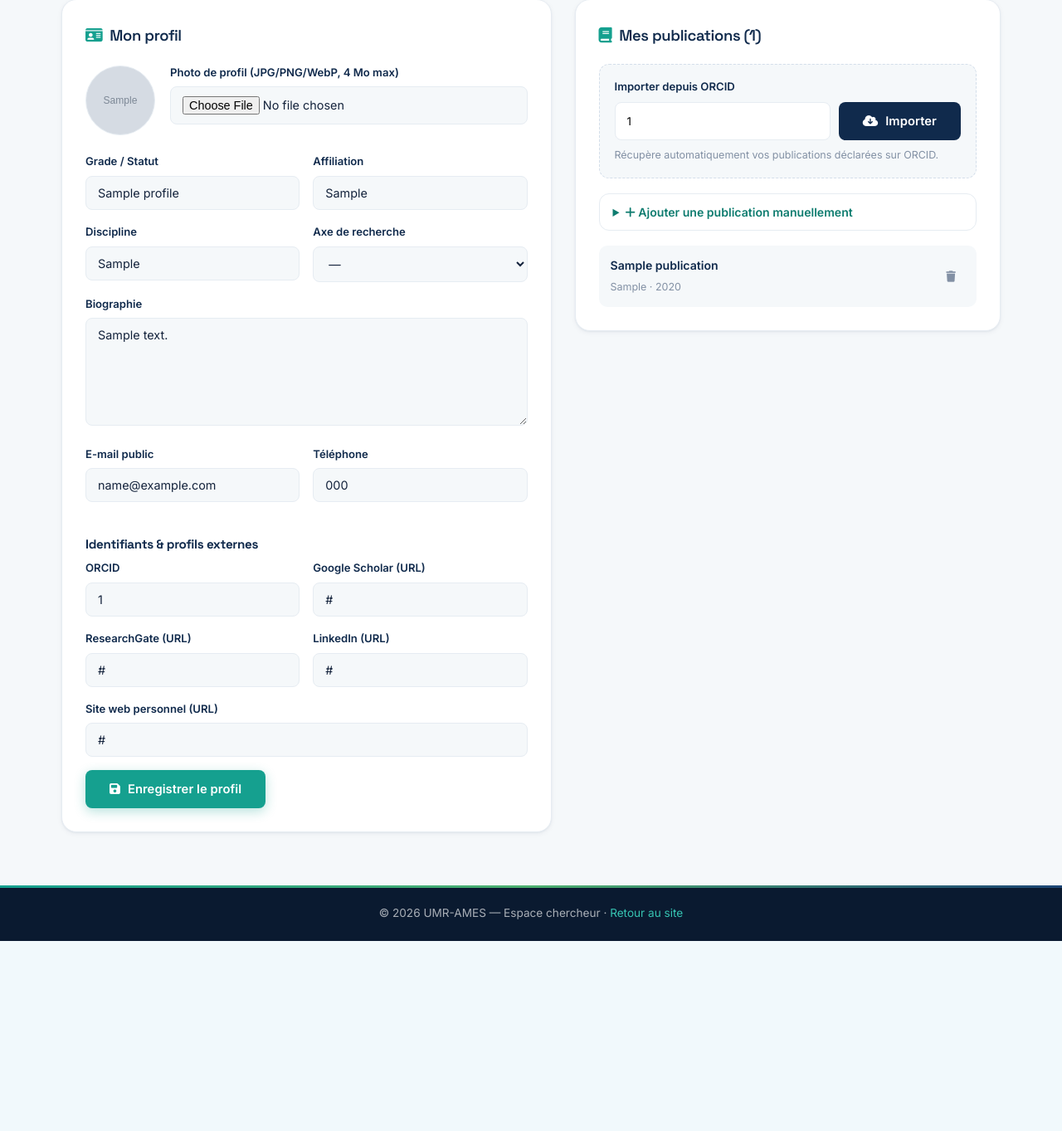
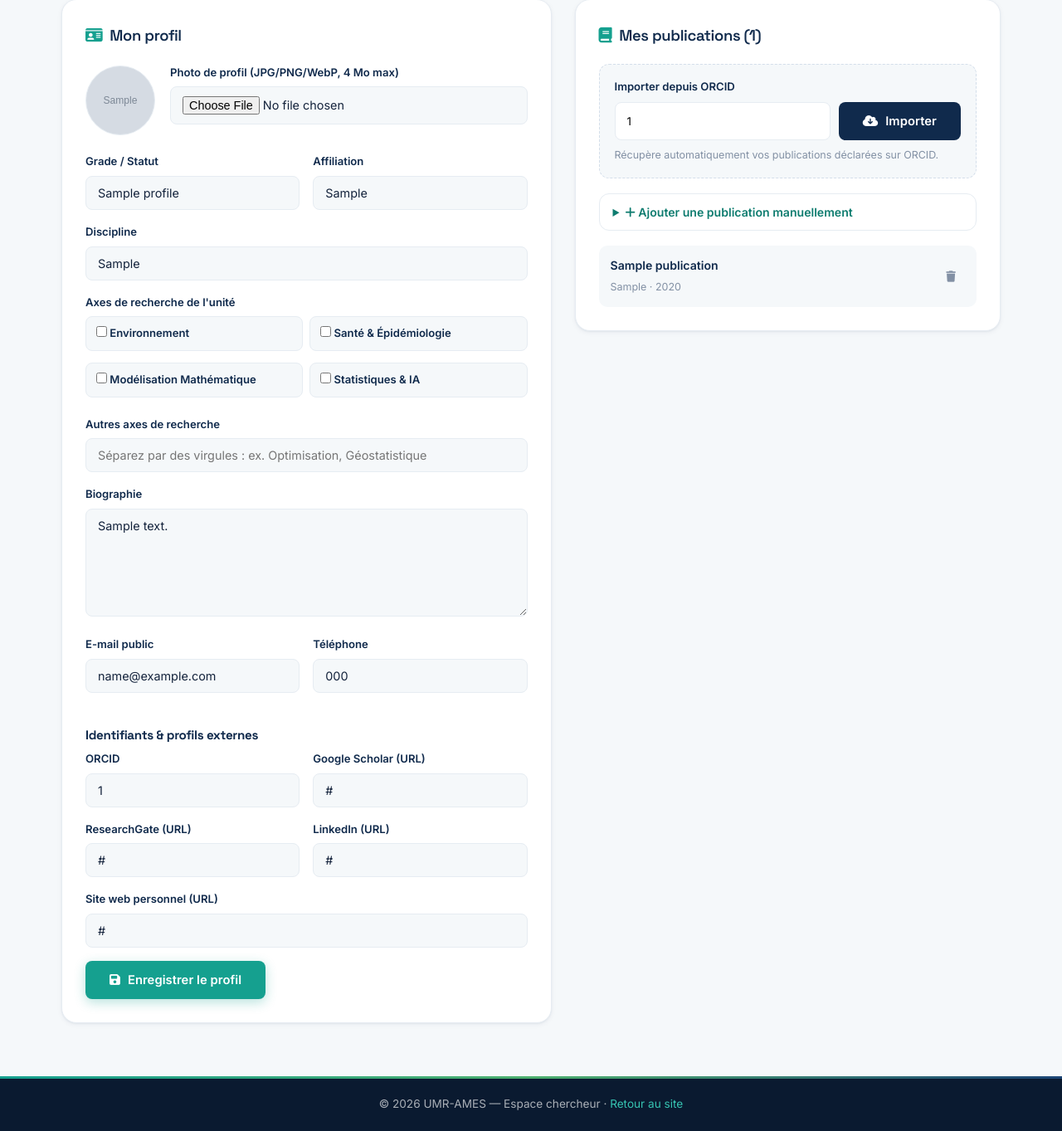
Before and after one commit to umr-ames/umr-ames.github.io, a PHP site: page /espace/tableau-de-bord.php in a window 1280 px wide. Shown: the part 231-1594 px from the top of the page at 83% size. Before the commit the page ends 1365 px from the top, so only its background shows below. Run offline with PHP 8.4, Linux system fonts and the light colour scheme; the visitor is signed in with stand-in values (Sample User, id 1); tables that the repository leaves empty hold one stand-in row (values such as "Sample post"); grey boxes marked "Sample" are stand-in pictures.

Commit message:
Profil chercheur : axes de recherche multiples (unité + libres)
- Cases à cocher pour les axes de l'unité + champ libre (axes hors liste)
- Stockage JSON dans profiles.research_axes (axe principal conservé dans axis)
- Affichage multi-badges sur la page perso
- Libellés i18n FR/EN + CSS

Co-Authored-By: Claude Opus 4.8 <noreply@anthropic.com>

```diff
--- a/css/portal.css
+++ b/css/portal.css
@@ -105,7 +105,14 @@
 .profile-name { font-family: var(--font-display); font-weight: 600; font-size: 1.4rem; color: var(--primary); margin-bottom: 4px; }
 .profile-title { color: var(--accent-dark); font-weight: 600; font-size: 0.9rem; margin-bottom: 8px; }
 .profile-affil { color: var(--text-secondary); font-size: 0.85rem; margin-bottom: 12px; }
+.profile-axes { display: flex; flex-wrap: wrap; gap: 6px; justify-content: center; }
 .profile-axis { display: inline-block; background: rgba(21,160,143,0.10); color: var(--accent-dark); font-size: 0.74rem; font-weight: 600; padding: 4px 12px; border-radius: 50px; }
+
+/* Cases à cocher des axes (tableau de bord) */
+.axes-checks { display: grid; grid-template-columns: 1fr 1fr; gap: 8px; }
+.axis-check { display: flex; align-items: center; gap: 8px; font-size: 0.86rem; font-weight: 500; color: var(--text-secondary); background: var(--bg); padding: 9px 12px; border-radius: 8px; border: 1px solid var(--border); cursor: pointer; }
+.axis-check input { width: auto; }
+@media (max-width: 560px) { .axes-checks { grid-template-columns: 1fr; } }
 .profile-links { display: flex; flex-wrap: wrap; justify-content: center; gap: 10px; margin-top: 20px; }
 .profile-links a { width: 40px; height: 40px; border-radius: 50%; background: var(--bg); color: var(--primary); display: flex; align-items: center; justify-content: center; font-size: 1rem; transition: var(--transition); border: 1px solid var(--border); }
 .profile-links a:hover { background: var(--accent); color: #fff; border-color: var(--accent); transform: translateY(-2px); }
--- a/espace/i18n.php
+++ b/espace/i18n.php
@@ -59,6 +59,8 @@ function i18n_strings(): array {
         'my_profile' => 'Mon profil', 'photo_label' => 'Photo de profil (JPG/PNG/WebP, 4 Mo max)',
         'grade' => 'Grade / Statut', 'affiliation' => 'Affiliation', 'discipline' => 'Discipline',
         'axis' => 'Axe de recherche', 'bio' => 'Biographie', 'public_email' => 'E-mail public', 'phone' => 'Téléphone',
+        'axes_unit' => 'Axes de recherche de l\'unité', 'axes_other' => 'Autres axes de recherche',
+        'axes_other_ph' => 'Séparez par des virgules : ex. Optimisation, Géostatistique',
         'ext_ids' => 'Identifiants & profils externes', 'website' => 'Site web personnel (URL)',
         'save_profile' => 'Enregistrer le profil', 'my_pubs' => 'Mes publications',
         'orcid_import' => 'Importer depuis ORCID', 'import' => 'Importer',
@@ -110,6 +112,8 @@ function i18n_strings(): array {
         'my_profile' => 'My profile', 'photo_label' => 'Profile photo (JPG/PNG/WebP, 4 MB max)',
         'grade' => 'Position / Status', 'affiliation' => 'Affiliation', 'discipline' => 'Discipline',
         'axis' => 'Research axis', 'bio' => 'Biography', 'public_email' => 'Public email', 'phone' => 'Phone',
+        'axes_unit' => 'Unit research axes', 'axes_other' => 'Other research axes',
+        'axes_other_ph' => 'Comma-separated, e.g. Optimization, Geostatistics',
         'ext_ids' => 'Identifiers & external profiles', 'website' => 'Personal website (URL)',
         'save_profile' => 'Save profile', 'my_pubs' => 'My publications',
         'orcid_import' => 'Import from ORCID', 'import' => 'Import',
--- a/espace/schema.sql
+++ b/espace/schema.sql
@@ -25,7 +25,8 @@ CREATE TABLE IF NOT EXISTS profiles (
   title            VARCHAR(120) DEFAULT NULL,   -- grade : Professeur, Maître de conf., Doctorant…
   affiliation      VARCHAR(160) DEFAULT NULL,   -- ISGI, Université de Nouakchott…
   discipline       VARCHAR(160) DEFAULT NULL,
-  axis             VARCHAR(60)  DEFAULT NULL,    -- env | sante | math | ia
+  axis             VARCHAR(60)  DEFAULT NULL,    -- axe principal : env | sante | math | ia
+  research_axes    TEXT,                          -- liste JSON des axes (unité + libres)
   bio              TEXT,
   phone            VARCHAR(60)  DEFAULT NULL,
   public_email     VARCHAR(190) DEFAULT NULL,
--- a/espace/tableau-de-bord.php
+++ b/espace/tableau-de-bord.php
@@ -10,11 +10,29 @@ if ($_SERVER['REQUEST_METHOD'] === 'POST') {
 
     /* ---- Enregistrer le profil ---- */
     if ($action === 'save_profile') {
+        // Axes de recherche : axes de l'unité (cases) + axes libres (texte)
+        $selectedUnit = (array)($_POST['axes'] ?? []);
+        $axesLabels = [];
+        $primaryAxis = null;
+        foreach ($selectedUnit as $k) {
+            if (array_key_exists($k, axes())) {
+                $axesLabels[] = axes()[$k];
+                if ($primaryAxis === null) $primaryAxis = $k;
+            }
+        }
+        foreach (explode(',', (string)($_POST['axes_custom'] ?? '')) as $c) {
+            $c = trim($c);
+            if ($c !== '') $axesLabels[] = mb_substr($c, 0, 80);
+        }
+        $axesLabels = array_values(array_unique($axesLabels));
+        $researchAxes = $axesLabels ? json_encode($axesLabels, JSON_UNESCAPED_UNICODE) : null;
+
         $fields = [
             'title'            => trim($_POST['title'] ?? ''),
             'affiliation'      => trim($_POST['affiliation'] ?? ''),
             'discipline'       => trim($_POST['discipline'] ?? ''),
-            'axis'             => (array_key_exists($_POST['axis'] ?? '', axes()) ? $_POST['axis'] : null),
+            'axis'             => $primaryAxis,
+            'research_axes'    => $researchAxes,
             'bio'              => trim($_POST['bio'] ?? ''),
             'phone'            => trim($_POST['phone'] ?? ''),
             'public_email'     => trim($_POST['public_email'] ?? ''),
@@ -57,7 +75,7 @@ if ($_SERVER['REQUEST_METHOD'] === 'POST') {
             }
         }
 
-        $sql = 'UPDATE profiles SET title=?, affiliation=?, discipline=?, axis=?, bio=?, phone=?, public_email=?, orcid=?, researchgate_url=?, scholar_url=?, linkedin_url=?, website_url=?' . $photoSql . ' WHERE researcher_id=?';
+        $sql = 'UPDATE profiles SET title=?, affiliation=?, discipline=?, axis=?, research_axes=?, bio=?, phone=?, public_email=?, orcid=?, researchgate_url=?, scholar_url=?, linkedin_url=?, website_url=?' . $photoSql . ' WHERE researcher_id=?';
         $vals = array_merge(array_values($fields), $photoVal, [$me['id']]);
         $pdo->prepare($sql)->execute($vals);
         flash(t('ok_profile'), 'success');
@@ -141,16 +159,25 @@ require __DIR__ . '/header.php';
         <div class="form-group"><label><?= t('grade') ?></label><input type="text" name="title" value="<?= e($p['title']??'') ?>" placeholder="Professeur, Maître de conférences, Doctorant…"></div>
         <div class="form-group"><label><?= t('affiliation') ?></label><input type="text" name="affiliation" value="<?= e($p['affiliation']??'') ?>" placeholder="ISGI, Université de Nouakchott…"></div>
       </div>
-      <div class="form-row">
-        <div class="form-group"><label><?= t('discipline') ?></label><input type="text" name="discipline" value="<?= e($p['discipline']??'') ?>"></div>
-        <div class="form-group"><label><?= t('axis') ?></label>
-          <select name="axis">
-            <option value="">—</option>
-            <?php foreach (axes() as $k=>$lbl): ?>
-              <option value="<?= e($k) ?>" <?= (($p['axis']??'')===$k?'selected':'') ?>><?= e($lbl) ?></option>
-            <?php endforeach; ?>
-          </select>
+      <div class="form-group"><label><?= t('discipline') ?></label><input type="text" name="discipline" value="<?= e($p['discipline']??'') ?>"></div>
+
+      <?php
+        $currentAxes = !empty($p['research_axes']) ? (json_decode($p['research_axes'], true) ?: []) : [];
+        if (!$currentAxes && !empty($p['axis'])) $currentAxes = [axis_label($p['axis'])];
+        $unitLabels = array_values(axes());
+        $customAxes = array_values(array_diff($currentAxes, $unitLabels));
+      ?>
+      <div class="form-group">
+        <label><?= t('axes_unit') ?></label>
+        <div class="axes-checks">
+          <?php foreach (axes() as $k=>$lbl): ?>
+            <label class="axis-check"><input type="checkbox" name="axes[]" value="<?= e($k) ?>" <?= in_array($lbl,$currentAxes,true)?'checked':'' ?>> <?= e($lbl) ?></label>
+          <?php endforeach; ?>
         </div>
+      </div>
+      <div class="form-group">
+        <label><?= t('axes_other') ?></label>
+        <input type="text" name="axes_custom" value="<?= e(implode(', ', $customAxes)) ?>" placeholder="<?= e(t('axes_other_ph')) ?>">
       </div>
       <div class="form-group"><label><?= t('bio') ?></label><textarea name="bio" rows="5"><?= e($p['bio']??'') ?></textarea></div>
 
```
Also changed, not shown: chercheur.php (+9 -1 lines).
